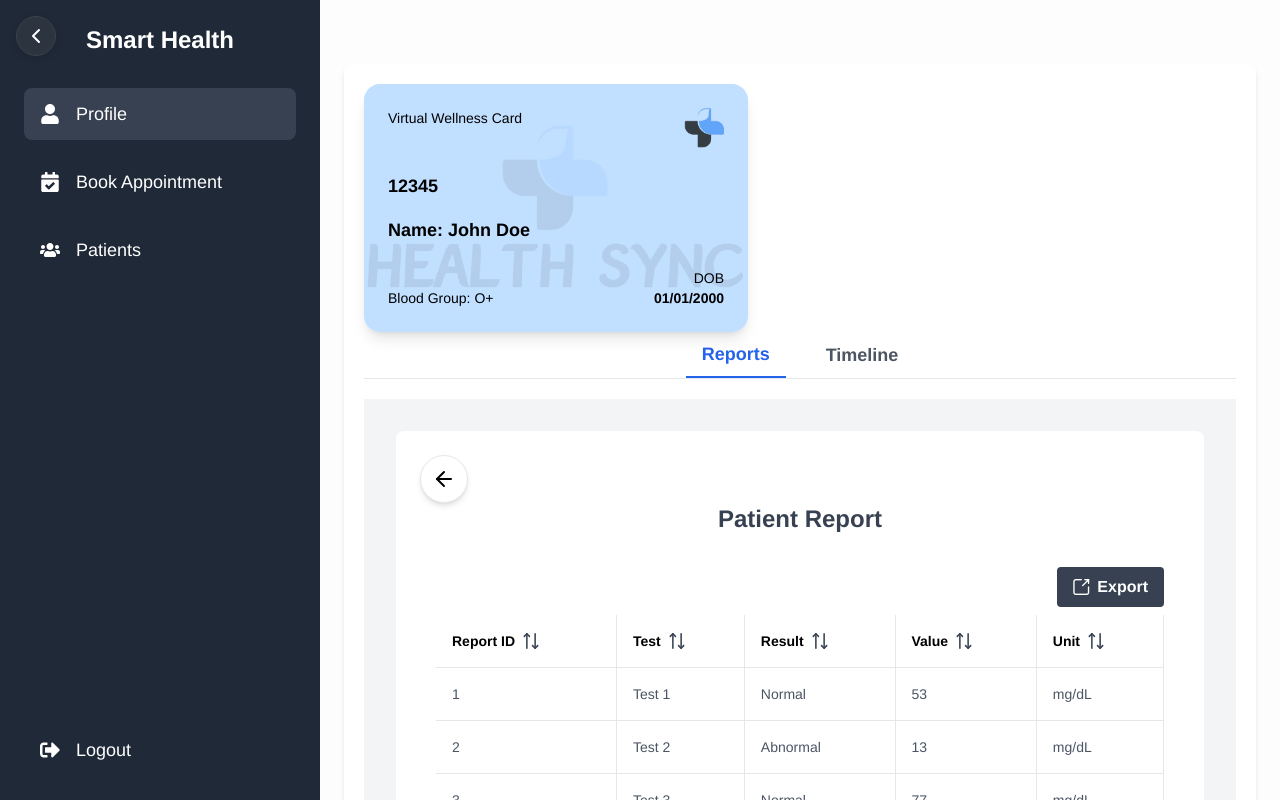
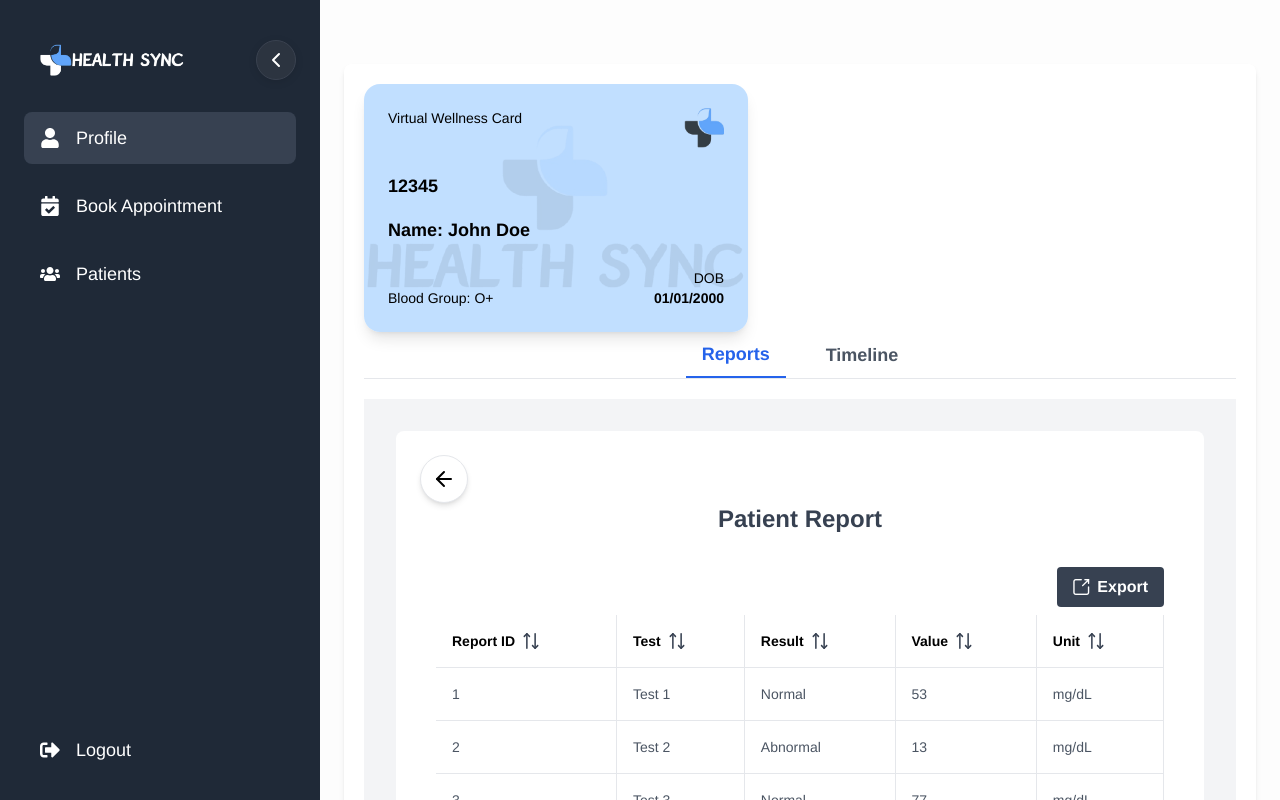
Before and after one commit to Dixitmalaviya/webashlar-hackathon-fe, a React (Vite) app: page /profile in a window 1280 px wide. Built offline with nearby package versions, Linux system fonts and the light colour scheme.

Commit message:
feat: Enhance sidebar with logo and toggle buttons for expand/collapse functionality

```diff
--- a/src/layout/Sidebar/Sidebar.tsx
+++ b/src/layout/Sidebar/Sidebar.tsx
@@ -24,19 +24,38 @@ const Sidebar = () => {
 
     return (
         <div className={`sidebar-main-container ${collapsed ? 'w-20 p-2' : 'w-80 p-6'} bg-sidebarbg flex flex-col h-full transition-all duration-300 relative`}>
-            <button
-                className={`absolute top-4 left-4 w-10 h-10 flex items-center justify-center rounded-full bg-[#2C3440] text-white shadow-md hover:bg-primary hover:text-white focus:outline-none focus:ring-2 focus:ring-primary z-20 transition-all duration-200 border border-[#3A4250]`}
-                onClick={() => setCollapsed((prev) => !prev)}
-                title={collapsed ? 'Expand' : 'Collapse'}
-                style={{ boxShadow: '0 2px 8px 0 rgba(0,0,0,0.10)' }}
-            >
-                {collapsed ? (
-                    <FiChevronRight size={24} />
-                ) : (
-                    <FiChevronLeft size={24} />
+            <div className="mb-8 flex items-center pl-4 pt-4 min-h-[48px]">
+                {!collapsed && (
+                    <div className="flex items-center justify-between w-full">
+                        <img
+                            src={"/sidebar-logo.png"}
+                            alt="Logo"
+                            className="h-8 w-auto object-contain opacity-100 z-0"
+                            style={{ maxWidth: 180 }}
+                        />
+                        {/* <span className="ml-2 text-white font-bold text-lg tracking-wide select-none">HEALTH SYNC</span> */}
+                        <button
+                            className="ml-4 w-10 h-10 flex items-center justify-center rounded-full bg-[#2C3440] text-white shadow-md hover:bg-primary hover:text-white focus:outline-none focus:ring-2 focus:ring-primary border border-[#3A4250] transition-all duration-200"
+                            onClick={() => setCollapsed(true)}
+                            title="Collapse"
+                            style={{ boxShadow: '0 2px 8px 0 rgba(0,0,0,0.10)' }}
+                        >
+                            <FiChevronLeft size={24} />
+                        </button>
+                    </div>
                 )}
-            </button>
-            <div className={`${collapsed ? 'text-xl mb-8 text-center' : 'text-2xl mb-8 text-center'} text-white font-bold`}>{!collapsed && 'Smart Health'}</div>
+                {collapsed && (
+                    <button
+                        className="w-10 h-10 flex items-center justify-center rounded-full bg-[#2C3440] text-white shadow-md hover:bg-primary hover:text-white focus:outline-none focus:ring-2 focus:ring-primary border border-[#3A4250] transition-all duration-200"
+                        onClick={() => setCollapsed(false)}
+                        title="Expand"
+                        style={{ boxShadow: '0 2px 8px 0 rgba(0,0,0,0.10)' }}
+                    >
+                        <FiChevronRight size={24} />
+                    </button>
+                )}
+            </div>
+            {/* <div className={`${collapsed ? 'text-xl mb-8 text-center' : 'text-2xl mb-8 text-center'} text-white font-bold`}>{!collapsed && 'Smart Health'}</div> */}
             {/* Top Navigation (Profile and Book Appointment) */}
             <nav className={`flex flex-col ${collapsed ? 'gap-4 mt-16' : 'space-y-4'} text-lg flex-grow`}>
                 <SidebarItem icon={<FaUser />} isActive={activeItem === 'profile'} onClick={() => handleItemClick('profile')} label={collapsed ? '' : 'Profile'} collapsed={collapsed} />
```
